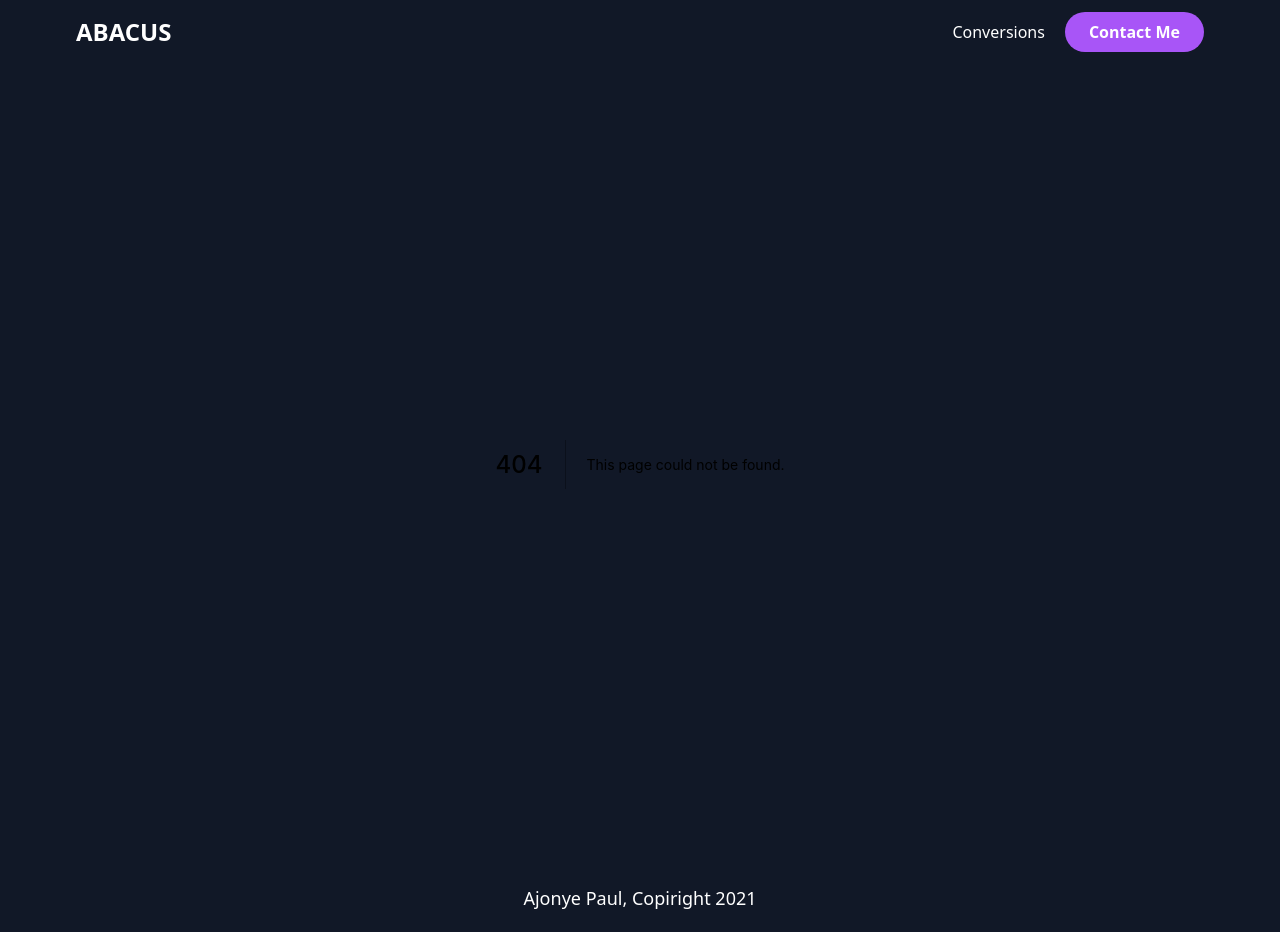
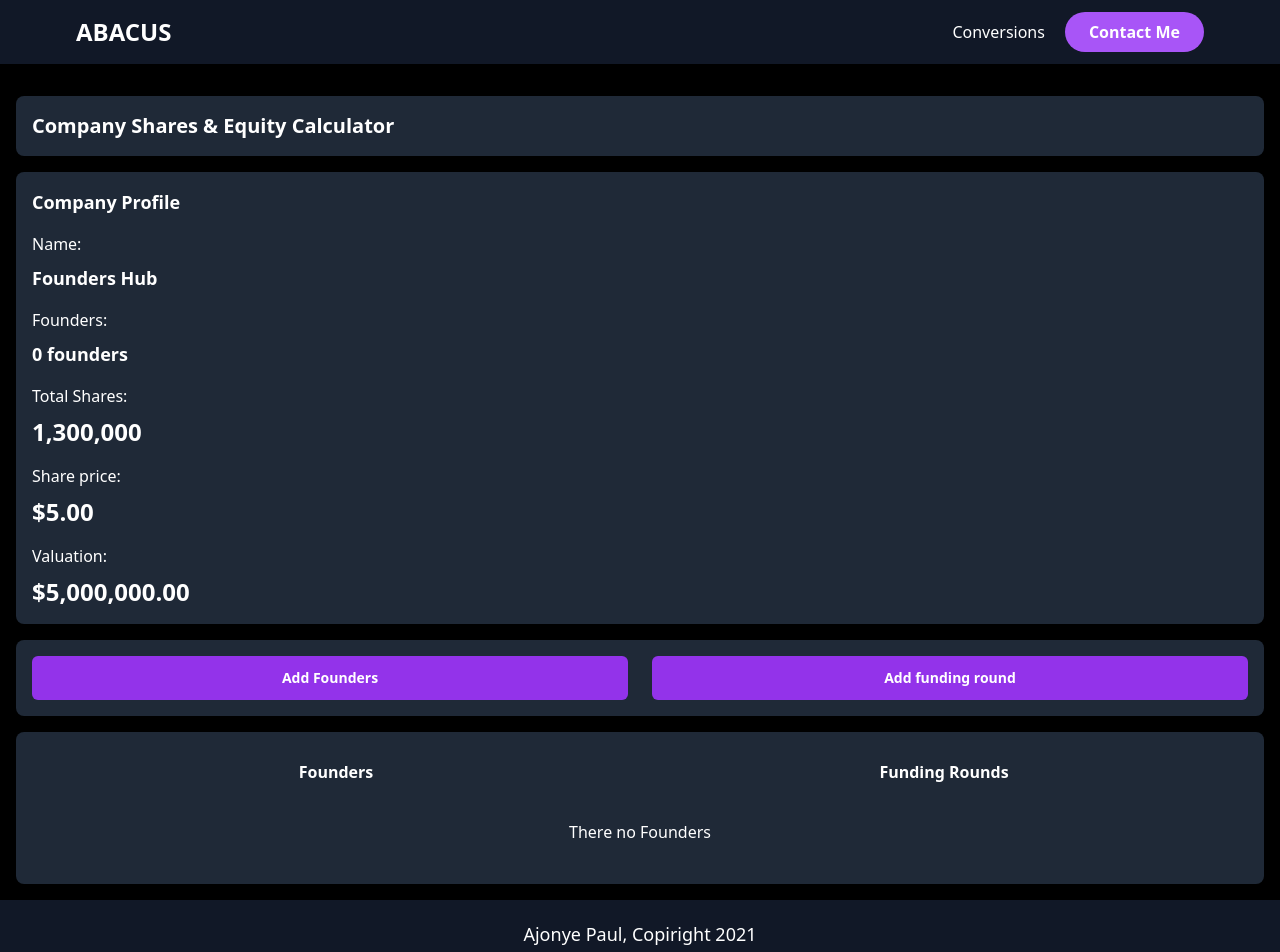
Before and after one commit to PaulChase/all_in_one_calculatorApp, a Next.js app: page /equity in a window 1280 px wide. Before the commit this address had no page. Shown: the top 952 px of the page. Built offline with nearby package versions, Linux system fonts and the light colour scheme.

Commit message:
add: shares and stake now changes depending on the number of founders

```diff
--- /dev/null
+++ b/components/AddFounder.js
@@ -0,0 +1,27 @@
+import React, { useState } from "react";
+import Button from "./Button";
+import Card from "./Card";
+import InputField from "./InputField";
+
+export default function AddFounder({ submitFounder, closeForm }) {
+	const [name, setName] = useState("");
+
+	const handleSubmit = (e) => {
+		e.preventDefault();
+		submitFounder({ name });
+		closeForm();
+	};
+	return (
+		<Card>
+			<form onSubmit={handleSubmit}>
+				<h3 className=" font-semibold mb-2 text-lg">Add Founder</h3>
+
+				<div>
+					<label htmlFor="">Founder Name:</label> <br />
+					<InputField value={name} onChange={(e) => setName(e.target.value)} required={true} />
+				</div>
+				<Button text="Submit" type="submit" classes=" w-full mt-4" />
+			</form>
+		</Card>
+	);
+}
--- /dev/null
+++ b/components/AddFundingRound.js
@@ -0,0 +1,43 @@
+import React, { useState } from "react";
+import Button from "./Button";
+import Card from "./Card";
+import InputField from "./InputField";
+
+export default function AddFundingRound({ submitFundingRound, closeForm }) {
+	const [data, setData] = useState({
+		amount: "",
+		stake: "",
+	});
+
+	const handleChange = (event) => {
+		setData((prevState) => {
+			return {
+				...prevState,
+				[event.target.name]: event.target.value,
+			};
+		});
+	};
+	const handleSubmit = (e) => {
+		e.preventDefault();
+		submitFundingRound(data);
+		closeForm();
+	};
+	return (
+		<Card>
+			<form onSubmit={handleSubmit}>
+				<h3 className=" font-semibold mb-2 text-lg">Add Funding Round</h3>
+
+				<div>
+					<label htmlFor="">Amount:</label> <br />
+					<InputField name="amount" value={data.amount} onChange={handleChange} required={true} type="number" />
+				</div>
+
+				<div className=" mt-3">
+					<label htmlFor="">Stake:</label> <br />
+					<InputField name="stake" value={data.stake} onChange={handleChange} required={true} type="number" />
+				</div>
+				<Button text="Submit" type="submit" classes=" w-full mt-4" />
+			</form>
+		</Card>
+	);
+}
--- /dev/null
+++ b/components/Button.js
@@ -0,0 +1,15 @@
+import React from "react";
+
+export default function Button({ text, classes, ...props }) {
+	return (
+		<button
+			{...props}
+			className={
+				" px-4 py-3 text-sm font-semibold bg-purple-600 text-white rounded-md  hover:bg-purple-700  focus:bg-purple-700" +
+				classes
+			}
+		>
+			{text}
+		</button>
+	);
+}
--- /dev/null
+++ b/components/Card.js
@@ -0,0 +1,5 @@
+import React from "react";
+
+export default function Card({ children }) {
+	return <div className="p-4 mt-4 bg-gray-800  rounded-lg ">{children}</div>;
+}
--- a/components/ConverterForm.js
+++ b/components/ConverterForm.js
@@ -2,6 +2,9 @@ import { useEffect, useState } from "react";
 import math, { evaluate, createUnit } from "mathjs";
 import AllUnits from "./AllUnits";
 
+export function numberWithSpaces(number) {
+	return number.toString().replace(/\B(?=(\d{3})+(?!\d))/g, " ");
+}
 
 const ConverterForm = ({ title, units }) => {
 	const [unitsMenu, setUnitsMenu] = useState(false);
@@ -20,11 +23,6 @@ const ConverterForm = ({ title, units }) => {
 	function roundUp(num) {
 		var m = Number((Math.abs(num) * 1000).toPrecision(14));
 		return (Math.round(m) / 1000) * Math.sign(num);
-	}
-
-	// put spaces after thousands on the answer
-	function numberWithSpaces(number) {
-		return number.toString().replace(/\B(?=(\d{3})+(?!\d))/g, " ");
 	}
 
 	const convertNumber = (val = input, fromUnit = from, toUnit = to) => {
--- /dev/null
+++ b/components/FoundersList.js
@@ -0,0 +1,34 @@
+import React from "react";
+
+export default function FoundersList({ founders, getEquity, getAmountOfShares }) {
+	return (
+		<div className=" space-y-4 ">
+			{founders.length > 0 ? (
+				founders.map((founder, index) => (
+					<div key={index} className=" p-3 border rounded-md space-y-2">
+						<div className=" space-y-1">
+							<h4>Name:</h4>
+							<p className=" text-lg font-bold">{founder.name}</p>
+						</div>
+						<div className=" space-y-1">
+							<h4>Shares:</h4>
+							<p className=" text-lg font-bold">{getAmountOfShares()}</p>
+						</div>
+
+						<div className=" space-y-1">
+							<h4>Stake:</h4>
+							<p className=" text-lg font-bold">{getEquity()}%</p>
+						</div>
+
+						<div className=" space-y-1">
+							<h4>Net worth:</h4>
+							<p className=" text-lg font-bold">$2,000,000</p>
+						</div>
+					</div>
+				))
+			) : (
+				<div className=" py-6 px-4 text-center">There no Founders</div>
+			)}
+		</div>
+	);
+}
--- /dev/null
+++ b/components/FundingRoundsList.js
@@ -0,0 +1,34 @@
+import React from "react";
+
+export default function FundingRoundsList({ fundingRounds }) {
+	return (
+		<div className=" space-y-4 ">
+			{fundingRounds.length > 0 ? (
+				fundingRounds.map((fundingRound, index) => (
+					<div key={index} className=" p-3 border rounded-md space-y-2">
+						<div className=" space-y-1">
+							<h4>Amount:</h4>
+							<p className=" text-lg font-bold">{fundingRound.amount}</p>
+						</div>
+						<div className=" space-y-1">
+							<h4>Stake:</h4>
+							<p className=" text-lg font-bold">{fundingRound.stake}</p>
+						</div>
+
+						<div className=" space-y-1">
+							<h4>Valuation:</h4>
+							<p className=" text-lg font-bold">$6,000,000</p>
+						</div>
+
+						<div className=" space-y-1">
+							<h4>Shares:</h4>
+							<p className=" text-lg font-bold">250,000</p>
+						</div>
+					</div>
+				))
+			) : (
+				<div className=" py-6 px-4 text-center">There no Funding Rounds</div>
+			)}
+		</div>
+	);
+}
--- /dev/null
+++ b/components/InputField.js
@@ -0,0 +1,12 @@
+import React from "react";
+
+export default function InputField({ type = "text", value, ...props }) {
+	return (
+		<input
+			type={type}
+			className=" w-full rounded-lg mr-2 p-2 bg-gray-500 focus:ring-2 outline-none ring-purple-500 font-bold text-xl  mt-2"
+			value={value}
+			{...props}
+		/>
+	);
+}
--- /dev/null
+++ b/pages/equity.js
@@ -0,0 +1,117 @@
+import React, { useState } from "react";
+import AddFounder from "../components/AddFounder";
+import AddFundingRound from "../components/AddFundingRound";
+import Button from "../components/Button";
+import Card from "../components/Card";
+import { numberWithSpaces } from "../components/ConverterForm";
+import FoundersList from "../components/FoundersList";
+import FundingRoundsList from "../components/FundingRoundsList";
+
+const TOTAL_PERCENTAGE = 100;
+const INITIAL_NO_OF_SHARES = 1000000;
+
+export default function Equity() {
+	const [currentTab, setCurrentTab] = useState("founders");
+	const [showAddFounder, setShowAddFounder] = useState(false);
+	const [showAddFundingRound, setShowAddFundingRound] = useState(false);
+	const [founders, setFounders] = useState([]);
+	const [fundingRounds, setFundingRounds] = useState([]);
+
+	const handleAddFounder = (founder) => {
+		let foundersList = [...founders];
+
+		foundersList.push(founder);
+
+		setFounders(foundersList);
+	};
+
+	const handleAddFundingRound = (round) => {
+		let fundingRoundsList = [...fundingRounds];
+
+		fundingRoundsList.push(round);
+
+		setFundingRounds(fundingRoundsList);
+	};
+
+	const getEquity = () => {
+		let foundersEquity = TOTAL_PERCENTAGE / founders.length;
+		return Math.abs(foundersEquity).toFixed(2);
+	};
+
+	const getAmountOfShares = () => {
+		let foundersShares = INITIAL_NO_OF_SHARES / founders.length;
+
+		return numberWithSpaces(foundersShares.toFixed(2));
+	};
+
+	return (
+		<main className=" bg-black p-4 text-white">
+			<Card>
+				<h2 className=" text-xl font-semibold">Company Shares & Equity Calculator</h2>
+			</Card>
+
+			<Card>
+				<div className=" space-y-4">
+					<h3 className=" text-lg font-semibold mb-4">Company Profile</h3>
+					<div className=" space-y-2">
+						<h4>Name:</h4>
+						<p className=" text-lg font-bold">Founders Hub</p>
+					</div>
+
+					<div className=" space-y-2">
+						<h4>Founders:</h4>
+						<p className=" text-lg font-bold">{founders.length} founders</p>
+					</div>
+
+					<div className=" space-y-2">
+						<h4>Total Shares:</h4>
+						<p className=" text-2xl font-bold">1,300,000</p>
+					</div>
+
+					<div className=" space-y-2">
+						<h4>Share price:</h4>
+						<p className=" text-2xl font-bold">$5.00</p>
+					</div>
+
+					<div className=" space-y-2">
+						<h4>Valuation:</h4>
+						<p className=" text-2xl font-bold">$5,000,000.00</p>
+					</div>
+				</div>
+			</Card>
+
+			<Card>
+				<div className=" grid grid-cols-2 gap-x-6">
+					<Button text="Add Founders" onClick={() => setShowAddFounder(!showAddFounder)} />
+					<Button text="Add funding round" onClick={() => setShowAddFundingRound(!showAddFundingRound)} />
+				</div>
+			</Card>
+
+			{showAddFounder && (
+				<AddFounder submitFounder={handleAddFounder} closeForm={() => setShowAddFounder(!showAddFounder)} />
+			)}
+
+			{showAddFundingRound && (
+				<AddFundingRound
+					submitFundingRound={handleAddFundingRound}
+					closeForm={() => setShowAddFundingRound(!showAddFundingRound)}
+				/>
+			)}
+
+			<Card>
+				<div>
+					<div className=" grid grid-cols-2 gap-x-6 font-semibold p-3">
+						<button onClick={() => setCurrentTab("founders")}>Founders</button>
+						<button onClick={() => setCurrentTab("funding")}>Funding Rounds</button>
+					</div>
+					<div>
+						{currentTab === "founders" && (
+							<FoundersList founders={founders} getEquity={getEquity} getAmountOfShares={getAmountOfShares} />
+						)}
+						{currentTab === "funding" && <FundingRoundsList fundingRounds={fundingRounds} />}
+					</div>
+				</div>
+			</Card>
+		</main>
+	);
+}
```
Also changed, not shown: 1 other file (tests, documents, lock files or other folders).
